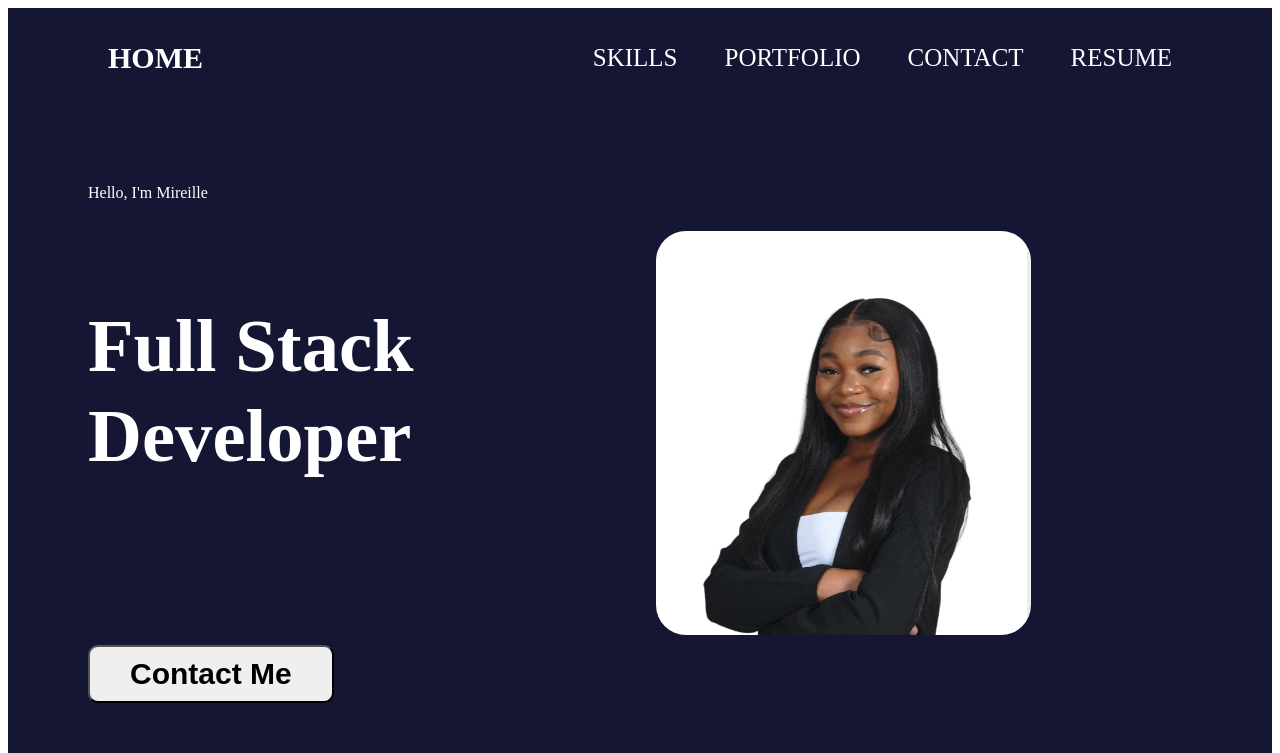
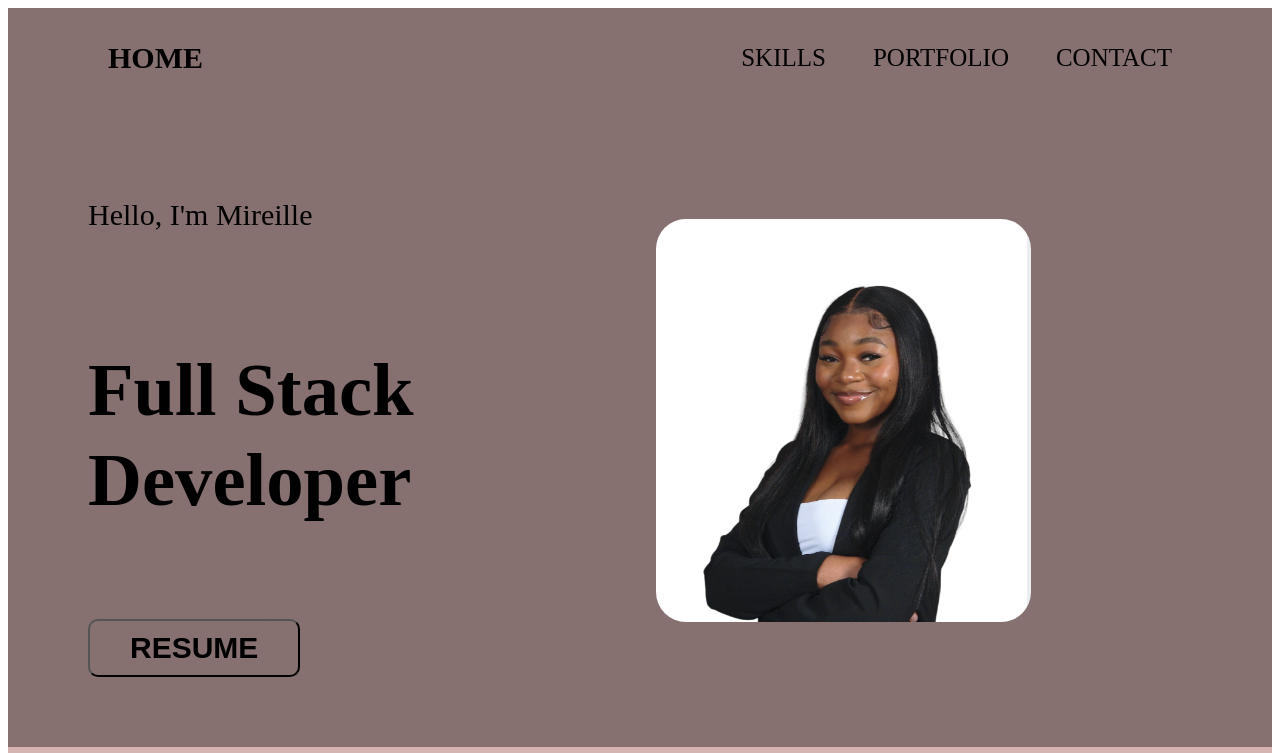
Before and after one commit to Simps-Union/Mua-Portfolio, a React (Vite) app in the folder my-project/frontend/: page / in a window 1280 px wide. Shown: the top 753 px of the page. Built offline with nearby package versions, Linux system fonts and the light colour scheme; the HTML template or start-up script is replaced by a standard one.

Commit message:
ok I have given up. I spent all my day today googling how to do text animations and I wasn't very successful as u can see. So I'm clocking out for now until u get here if u ever do

```diff
--- a/my-project/frontend/src/App.css
+++ b/my-project/frontend/src/App.css
@@ -1,32 +1,31 @@
 #root {
   box-sizing: border-box;
-  /* max-width: 1280px;
-  margin: 0 auto;
-  padding: 2rem;
-  text-align: center; */
 }
-/* * {
-  margin: 0;
-  font-family: "Roboto", sans-serif;
-  -webkit-font-smoothing: "Roboto", sans-serif;
-  -moz-osx-font-smoothing: "Roboto", sans-serif;
-  font-style: normal;
-} */
-/* *{
-  background-color: rgb(20, 22, 51)
-} */
+
+@keyframes transitionIn{
+  from{
+    opacity: 0;
+    transform: rotateX(-10deg);
+  }
+
+  to{
+    opacity: 3;
+    transform: rotateX(1);
+  }
+}
 h1 {
   font-size: 56px;
   font-weight: 700;
   line-height: 67px;
 }
 .personal_section {
+  animation: 1000ms;
   display: grid;
   grid-template-columns: repeat(2, 1fr);
   padding: 70px 80px 70px;
   align-items: center;
   gap: 32px;
-  background-color: rgb(20, 22, 51);
+  background-color: #867070;
 
   /* background-color: rgb(4, 3, 39); */
   /* background-color: #c7f7f8; */
@@ -42,7 +41,7 @@ h1 {
   flex-direction: column;
   align-items: flex-start;
   gap: 21.333px;
-  color: white;
+  color: black;
 }
 
 .personal_image > img {
@@ -51,7 +50,8 @@ h1 {
   border-radius: 30px;
 }
 
-.contact_btn {
+.resume_btn {
+  background-color:#867070;
   border-radius: 10px;
   font-size: 30px;
   font-weight: 600;
@@ -59,8 +59,8 @@ h1 {
   text-decoration: none;
   color: black;
 }
-.contact_btn:hover {
-  background-color: rgb(40, 44, 102);
+.resume_btn:hover {
+  background-color: white
 }
 .personalInfoTitle {
   font-size: 74.667px;
@@ -71,21 +71,19 @@ h1 {
 
 .infoTitle {
   text-align: right;
+  font-size:30px ;
+  font-weight: 500;
 }
 
-.personal_info_description {
+/* .personal_info_description {
   line-height: 36px;
   font-weight: 400;
   font-size: 24px;
-}
+} */
 
 /* navbar begins */
 .navbar {
-  /* top: 0;
-  left: 0; */
-  background-color: rgb(20, 22, 51);
-
-  /* background-color:rgb(40, 44, 102) ; */
+  background-color: #867070;
   overflow: hidden;
   display: flex;
   margin: 0;
@@ -93,11 +91,10 @@ h1 {
   justify-content: space-between;
   align-items: center;
   padding-bottom: 10px;
-  /* width: 100px; */
-  /* z-index: 100000; */
+
 }
 .navbar.active {
-  background: rgb(40, 44, 102);
+  background: rgb(175, 140, 140);
   position: fixed;
   z-index: 100;
   width: 100%;
@@ -110,7 +107,7 @@ h1 {
   font-size: 30px;
   font-weight: 600;
   text-decoration: none;
-  color: white;
+  color: black;
   padding-left: 100px;
 }
 
@@ -126,7 +123,7 @@ h1 {
 }
 .menuItems a {
   font-size: 25px;
-  color: white;
+  color: black;
   text-decoration: none;
 }
 
@@ -140,13 +137,14 @@ h1 {
 
 /* SKILLS SECTION */
 
-.skills-section {
+.skills_section {
   display: flex;
-  padding: 149.33px 85.33px;
+  padding: 80px 85px;
   flex-direction: column;
   justify-content: center;
   align-items: flex-start;
-  gap: 106.667px;
+  /* gap: 106.667px; */
+  background-color: #E4D0D0;
 }
 
 .skills_section_container {
@@ -155,6 +153,7 @@ h1 {
   align-items: flex-start;
   gap: 42.6px;
   grid-template-columns: repeat(4, 1fr);
+
 }
 
 .skill_card {
@@ -194,6 +193,7 @@ h1 {
   align-items: center;
   gap: 114.6px;
   grid-template-columns: repeat(2, 1fr);
+  background-color: #D5B4B4;
 }
 
 .aboutSectionImage > img {
@@ -209,7 +209,7 @@ h1 {
   justify-content: center;
   align-items: flex-start;
   gap: 106.667px;
-  background-color: rgb(95, 95, 121);
+  background-color: #F5EBEB;
 }
 .projects {
   display: grid;
@@ -233,11 +233,11 @@ h1 {
 /* footer section */
 
 .footer_section {
-  background-color: rgb(46, 48, 65);
+  background-color: #867070;
   display: flex;
   justify-content: center;
   gap: 50%;
-  padding: 100px;
+  padding-top: 50px;
 }
 .icons a {
   color: rgb(20, 22, 55);
@@ -248,12 +248,12 @@ h1 {
 } */
 
 .logos {
-  width: 20px;
-  padding-left: 10px;
+  width: 40px;
+  padding-left: 30px;
 }
-.icons a:hover {
-  color: rgb(236, 105, 105);
+
+.ending{
+  text-align: center;
+  padding: 50px;
+  color: black;
 }
-/* .footer-section{
-  padding: 50px;
-} */
--- a/my-project/frontend/src/components/Footer.jsx
+++ b/my-project/frontend/src/components/Footer.jsx
@@ -1,5 +1,7 @@
 import linkedIn from "../media/linkedinIcon.png"
 import github from "../media/githubIcon.png"
+import email from "../media/emailIcon.png"
+
 
 const Footer = () => {
   return (
@@ -13,6 +15,10 @@ const Footer = () => {
           <a href="https://github.com/">
             <img className="logos" src={github} alt="Github icon" />
           </a>
+          <a className="" href="mailto:mireillemua1@gmail.com">
+                <img className="logos" src={email} alt="" />
+              </a>
+          <div className="ending">MireilleMua©2024</div>
         </div>
       </div>
     </section>
--- a/my-project/frontend/src/components/Intro.jsx
+++ b/my-project/frontend/src/components/Intro.jsx
@@ -1,6 +1,8 @@
 import personal_image from "../media//about.png"
+import resume from "../media/resume.pdf"
 
-export const Intro = () =>{
+
+export const Intro = () => {
   return (
     <section id="personal_info" className="personal_section">
       <div className="personal_content">
@@ -12,23 +14,16 @@ export const Intro = () =>{
             <br />
             Developer
           </h1>
-              <p className="personal_info_description">
-                {/* I fancy the idea of building things from scratch
-                <br />So I spend most of my time working on projects.
-                <br /> If I'm not in front of my computer, I'm either in the
-                <br /> kitchen concocting something and learning new recipes,
-                <br />being an assistant mother or crocheting my life away */}
 
-              </p>
         </div>
-            <button className="contact_btn">
-              <a className="contact_btn" href="mailto:mireillemua1@gmail.com">
-                Contact Me
+        <button className="resume_btn">
+          <a className="resume_btn" target="_blank" rel="noopener" href={resume}>
+            RESUME
           </a>
         </button>
       </div>
       <div className="personal_image">
-            <img className= "personal_img" src={personal_image} alt="" />
+        <img className="personal_img" src={personal_image} alt="" />
       </div>
     </section>
   )
--- a/my-project/frontend/src/components/Navbar.jsx
+++ b/my-project/frontend/src/components/Navbar.jsx
@@ -1,5 +1,4 @@
 import { useState, useEffect } from "react"
-import resume from "../media/resume.pdf"
 
 // import { Link } from "react-scroll"
 
@@ -61,9 +60,9 @@ const Navbar = () => {
           <li>
             <a href="#contact">CONTACT</a>
           </li>
-          <li>
+          {/* <li>
             <a target="_blank" rel="noopener" href={resume}>RESUME</a>
-          </li>
+          </li> */}
         </ul>
       </div>
     </nav>
```
Also changed, not shown: my-project/frontend/src/media/emailIcon.png (added). Lines whose indentation alone changed are shown as unchanged.
